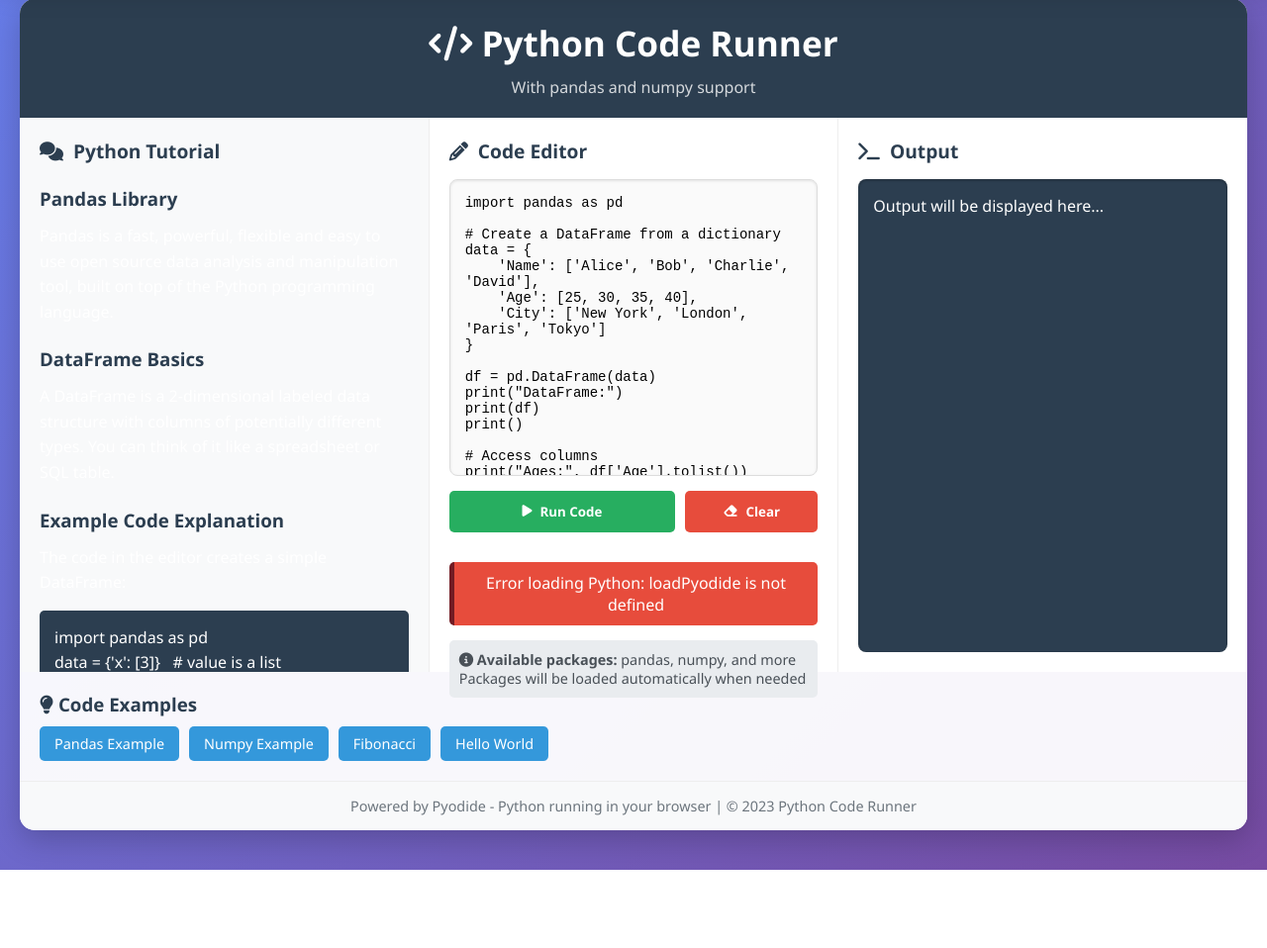
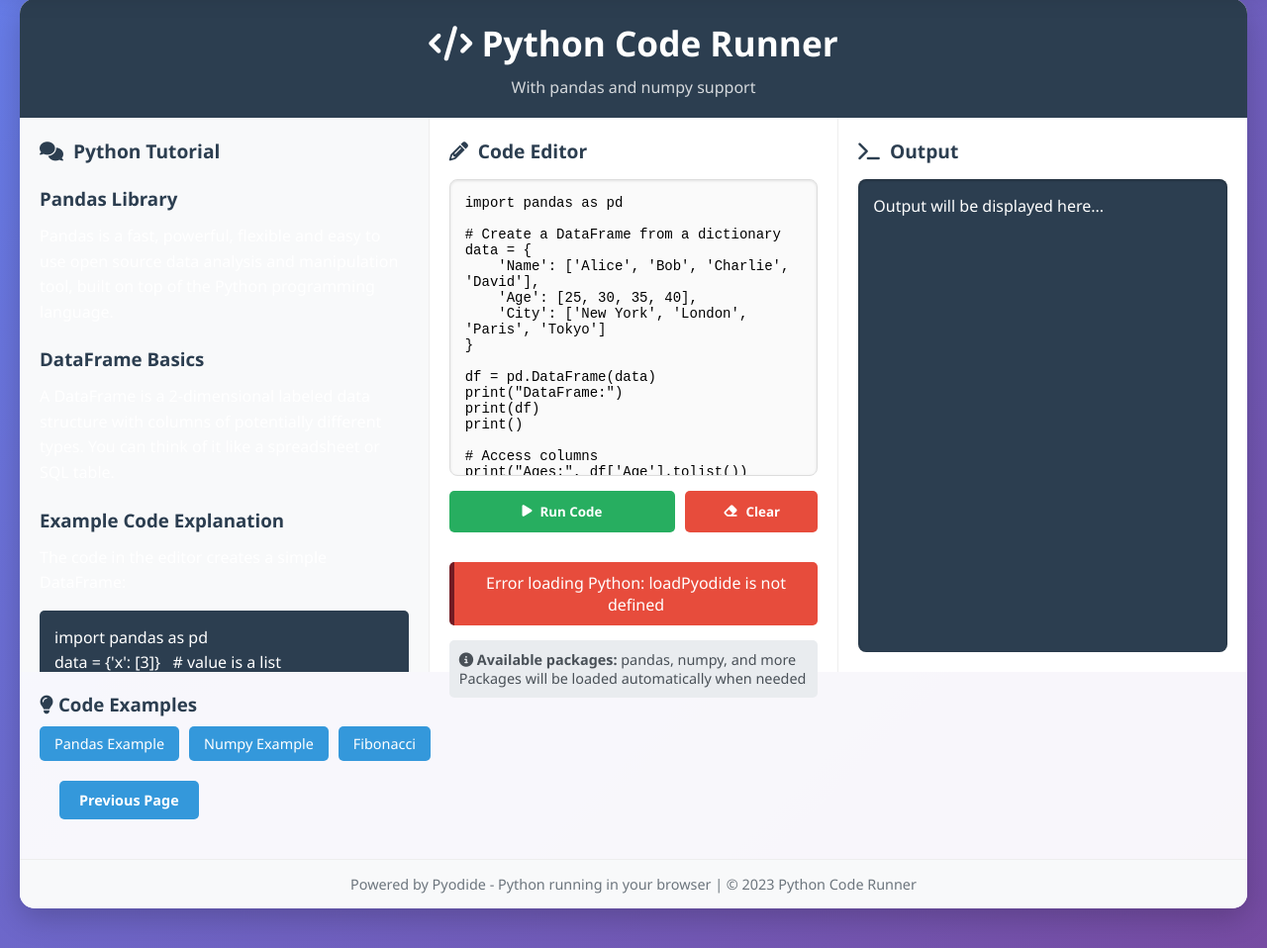
Before and after one commit to rezasdsju/sat_main_2, a Django app: page /python-runner/ in a window 1280 px wide. Shown: the part 91-1049 px from the top of the page at 99% size. Before the commit the page ends 970 px from the top, so only its background shows below. Run offline with Django 5.2, Linux system fonts and the light colour scheme; some libraries are stand-ins or nearby versions.

Commit message:
commit for some inclusive and exclusive

```diff
--- a/home/templates/home/programming/program_hub.html
+++ b/home/templates/home/programming/program_hub.html
@@ -197,6 +197,7 @@
             <div class="topic-card">
                 <a href="{% url 'djn_minor_details' %}">Minor Details</a>
             </div>
+            <!--
             <div class="topic-card">
                 <a href='#'>K-Nearest Neighbors (KNN)</a>
             </div>
@@ -232,10 +233,11 @@
             </div>
             <div class="topic-card">
                 <a href='#'>Inferential Statistics</a>
-            </div>
+            </div>-->
         </div>
     </div>
 
+    <!--
     <div class="category physics">
         <div class="category-header">
             <h2><i class="fas fa-atom"></i> HSC Physics</h2>
@@ -281,7 +283,7 @@
                 <a href='#'>Magnetism</a>
             </div>
         </div>
-    </div>
+    </div>-->
 
     <div class="button-container">
         <a href="{% url 'index' %}" class='back-button'>
--- a/home/templates/home/programming/python_runner.html
+++ b/home/templates/home/programming/python_runner.html
@@ -266,6 +266,38 @@
         margin-bottom: 8px;
     }
 
+    .back-buttons {
+    margin-top: 20px;
+    padding: 0 20px 20px;
+}
+
+.back-buttons a {
+    background: #3498db;
+    color: white;
+    padding: 10px 20px;
+    border: none;
+    border-radius: 5px;
+    cursor: pointer;
+    font-size: 0.9rem;
+    transition: all 0.3s ease;
+    text-decoration: none;
+    display: inline-block;
+    font-weight: 600;
+}
+
+.back-buttons a:hover {
+    background: #2980b9;
+    transform: translateY(-2px);
+    box-shadow: 0 4px 8px rgba(0, 0, 0, 0.2);
+    text-decoration: none;
+    color: white;
+}
+
+.back-buttons a:active {
+    transform: translateY(0);
+    box-shadow: 0 2px 4px rgba(0, 0, 0, 0.2);
+}
+
     @media (max-width: 992px) {
         .three-column-layout {
             flex-direction: column;
@@ -402,7 +434,10 @@ print("Average age:", df['Age'].mean())</textarea>
             <button class="example-btn" data-example="pandas">Pandas Example</button>
             <button class="example-btn" data-example="numpy">Numpy Example</button>
             <button class="example-btn" data-example="fibonacci">Fibonacci</button>
-            <button class="example-btn" data-example="hello">Hello World</button>
+            <!--<button class="example-btn" data-example="hello">Hello World</button>-->
+        </div>
+        <div class="back-buttons">
+            <a href="{% url 'program_hub' %}">Previous Page</a>
         </div>
     </div>
 
```
